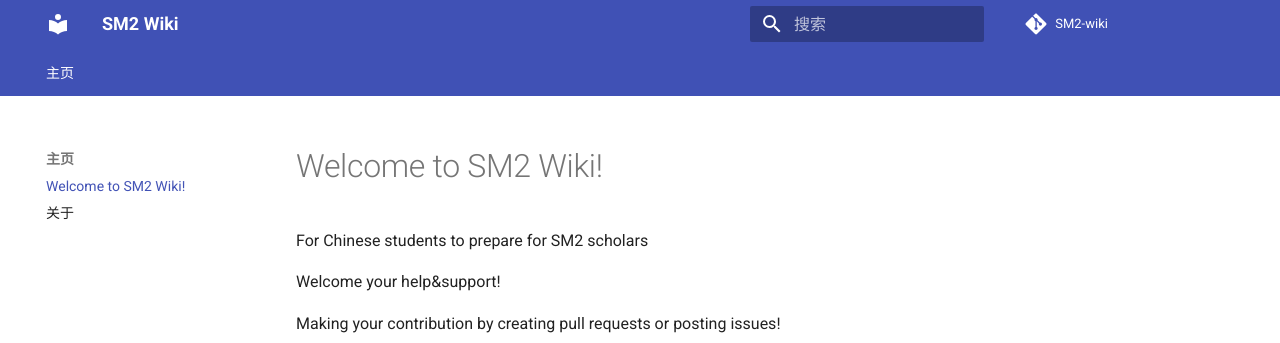
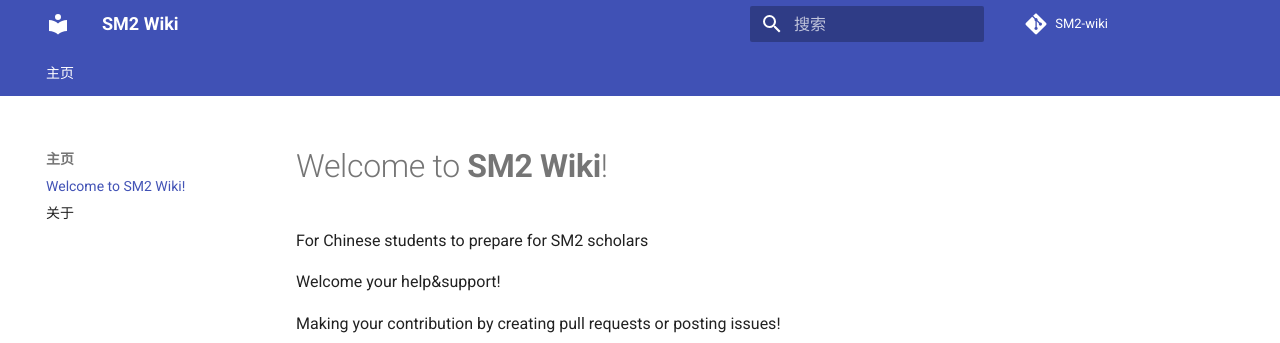
Before and after one commit to SM2-wiki/SM2-wiki, an MkDocs documentation site: the page built from docs/index.md, in a window 1280 px wide. Shown: the top 343 px of the page. Built offline with MkDocs 1.6.1 and Material for MkDocs 9.7.7, drawn with Linux system fonts in a browser that asks for light colours; comment, search, counter and statistics services are not loaded; part of the change alters nothing that is shown.

```diff
--- a/docs/index.md
+++ b/docs/index.md
@@ -1,6 +1,6 @@
-title:
+title: SM2 Wiki
 
-# Welcome to SM2 Wiki!
+# Welcome to **SM2 Wiki**!
 
 For Chinese students to prepare for SM2 scholars
 
@@ -8,7 +8,7 @@ Welcome your help&support!
 
 Making your contribution by creating pull requests or posting issues!
 
-View this project on [Github](https://github.com/Rye-Catcher/SM2-wiki)
+View this project on [Github](https://github.com/SM2-wiki/SM2-wiki)
 
 
 ---
```
